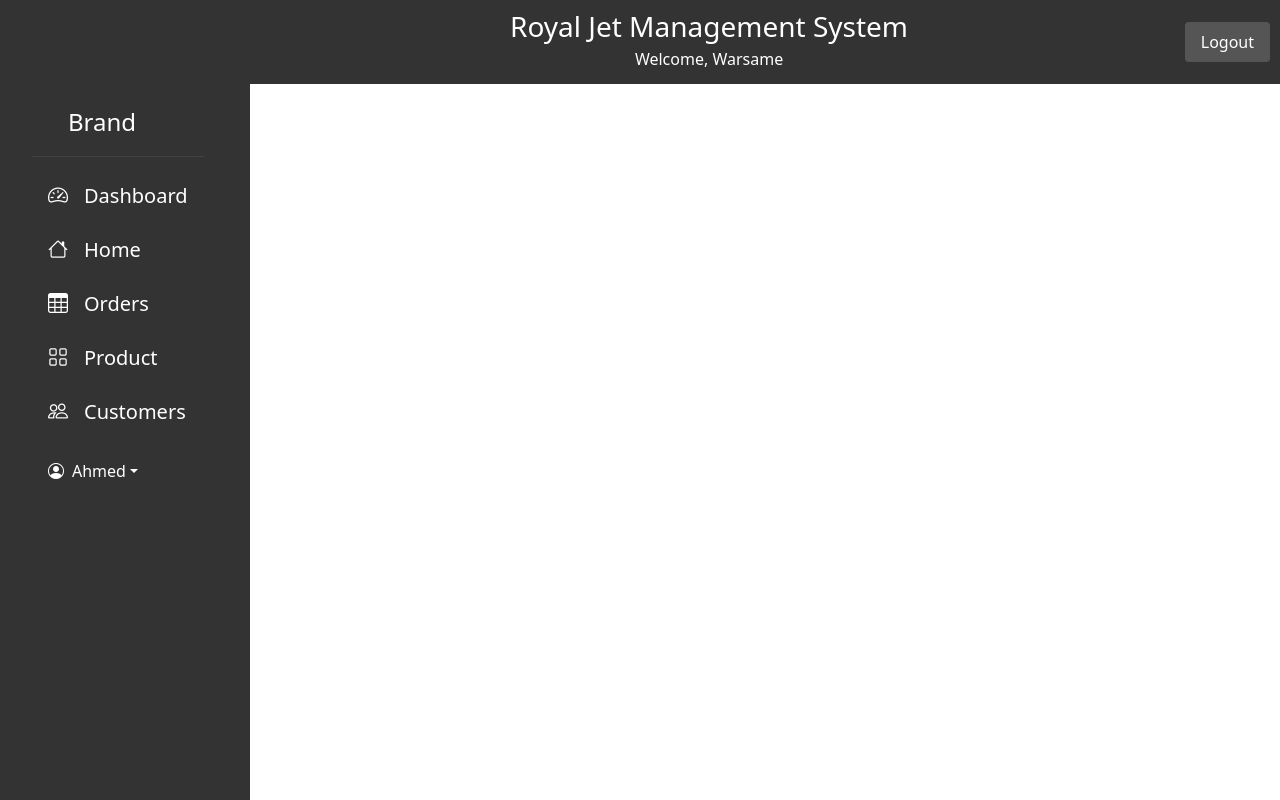
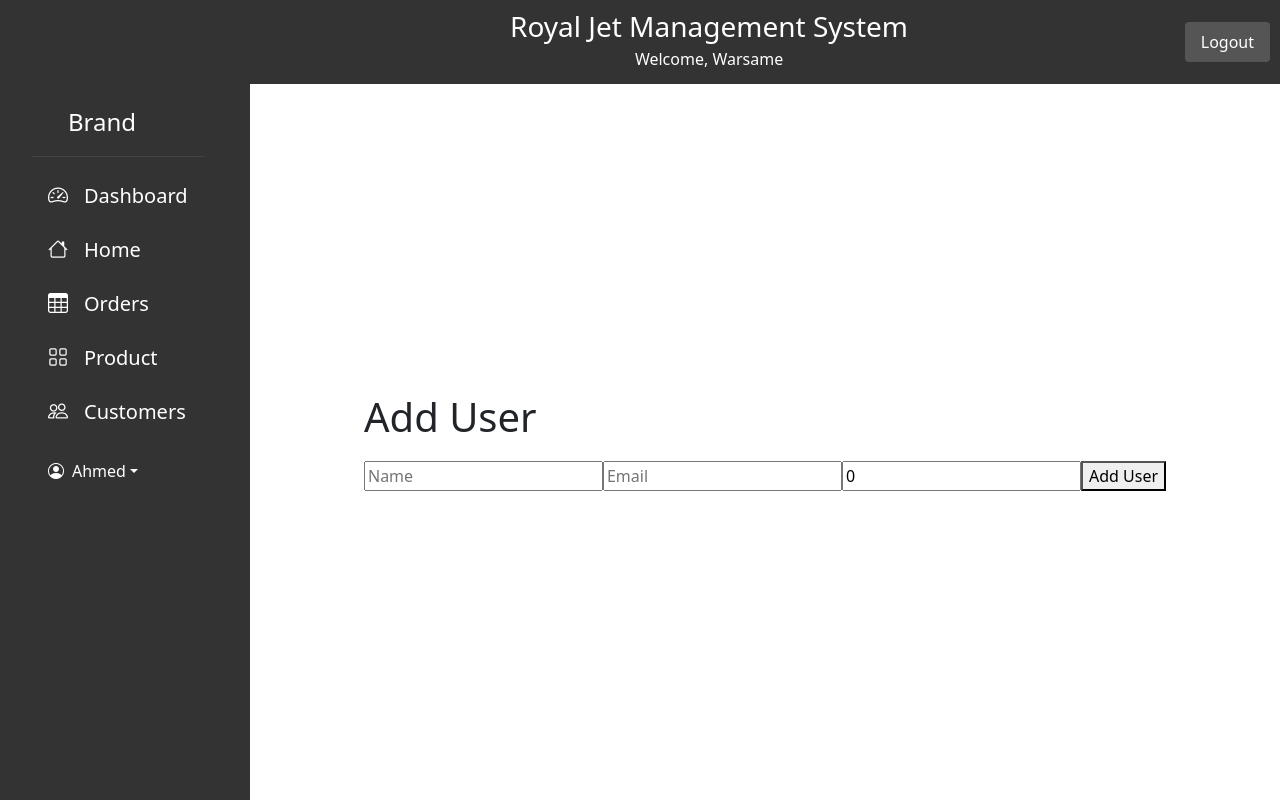
Before and after one commit to Hamda-Dahir/royaljet_project3, a React (Vite) app in the folder client/: page /add-user in a window 1280 px wide. Built offline with nearby package versions, Linux system fonts and the light colour scheme.

Commit message:
feat: added add user section

```diff
--- a/client/src/App.jsx
+++ b/client/src/App.jsx
@@ -8,6 +8,7 @@ import CreateUser from './user/CreateUser';
 import UpdateUser from './user/UpdateUser';
 import SidebarMenu from './Dashboard/SidebarMenu';
 import Header from './Dashboard/Header';
+import AddUser from './user/AddUser';
 
 function App() {
   const [count, setCount] = useState(0);
@@ -25,6 +26,7 @@ function App() {
             <Routes>
               <Route path="/" element={<SidebarMenu />} />
               <Route path="/users" element={<Users />}></Route>
+              <Route path="/add-user" element={<AddUser />} />
               <Route path="/create" element={<CreateUser />}></Route>
               <Route path="/update/:id" element={<UpdateUser />}></Route>
             </Routes>
--- a/client/src/api.js
+++ b/client/src/api.js
@@ -10,3 +10,30 @@ export const getAllUsers = async () => {
     throw error;
   }
 };
+
+export const createUser = async (userData) => {
+  try {
+    const response = await axios.post(`${BASE_URL}/users`, userData);
+    return response.data;
+  } catch (error) {
+    throw error;
+  }
+};
+
+export const updateUser = async (userId, userData) => {
+  try {
+    const response = await axios.put(`${BASE_URL}/users/${userId}`, userData);
+    return response.data;
+  } catch (error) {
+    throw error;
+  }
+};
+
+export const deleteUser = async (userId) => {
+  try {
+    const response = await axios.delete(`${BASE_URL}/users/${userId}`);
+    return response.data;
+  } catch (error) {
+    throw error;
+  }
+};
--- /dev/null
+++ b/client/src/user/AddUser.jsx
@@ -0,0 +1,60 @@
+import React, { useState } from 'react';
+import { useNavigate } from 'react-router-dom';
+import { createUser } from '../api';
+
+const AddUser = () => {
+  const navigate = useNavigate();
+
+  const [newUserData, setNewUserData] = useState({
+    name: '',
+    email: '',
+    age: 0,
+  });
+
+  const handleInputChange = (event) => {
+    const { name, value } = event.target;
+    setNewUserData((prevUserData) => ({
+      ...prevUserData,
+      [name]: value,
+    }));
+  };
+
+  const handleAddUser = async () => {
+    try {
+      await createUser(newUserData);
+      navigate('/users'); // Redirect back to the Users page after adding a user
+    } catch (error) {
+      console.error('Error creating user:', error);
+    }
+  };
+
+  return (
+    <div>
+      <h1>Add User</h1>
+      <input
+        type="text"
+        name="name"
+        value={newUserData.name}
+        placeholder="Name"
+        onChange={handleInputChange}
+      />
+      <input
+        type="email"
+        name="email"
+        value={newUserData.email}
+        placeholder="Email"
+        onChange={handleInputChange}
+      />
+      <input
+        type="number"
+        name="age"
+        value={newUserData.age}
+        placeholder="Age"
+        onChange={handleInputChange}
+      />
+      <button onClick={handleAddUser}>Add User</button>
+    </div>
+  );
+};
+
+export default AddUser;
--- a/client/src/user/Users.jsx
+++ b/client/src/user/Users.jsx
@@ -4,7 +4,8 @@ import { Link } from 'react-router-dom';
 import { FaFilter, FaFileAlt, FaPrint } from 'react-icons/fa';
 import UserReport from './UserReport';
 import './users.css';
-import { getAllUsers } from '../api';
+import { getAllUsers, createUser, updateUser, deleteUser } from '../api';
+import AddUserForm from './AddUser';
 
 function Users() {
   const [users, setUsers] = useState([]);
@@ -13,21 +14,16 @@ function Users() {
   const [usersPerPage] = useState(5);
   const [filterName, setFilterName] = useState('');
   const [filterAge, setFilterAge] = useState('');
-
-  // useEffect(() => {
-  //   axios
-  //     .get('http://localhost:5000/usermodel')
-  //     .then((result) => {
-  //       setUsers(result.data);
-  //       setFilteredUsers(result.data);
-  //     })
-  //     .catch((error) => {
-  //       console.log('Error:', error);
-  //       // Handle the error or show an error message to the user.
-  //     });
-  // }, []);
+  const [newUserData, setNewUserData] = useState({
+    name: '',
+    email: '',
+    age: 0,
+  });
 
   useEffect(() => {
+    fetchUsers();
+  }, []);
+
   const fetchUsers = async () => {
     try {
       const usersData = await getAllUsers();
@@ -37,18 +33,70 @@ function Users() {
     }
   };
 
-    fetchUsers();
-  }, []);
+  // const handleInputChange = (event) => {
+  //   const { name, value } = event.target;
+  //   setNewUserData((prevUserData) => ({
+  //     ...prevUserData,
+  //     [name]: value,
+  //   }));
+  // };
 
-  const handleDelete = (id) => {
-    axios
-      .delete(`http://localhost:5000/delete/${id}`)
-      .then((res) => {
-        console.log(res);
-        window.location.reload();
-      })
-      .catch((err) => console.log(err));
+  // const handleCreateUser = async () => {
+  //   try {
+  //     const newUser = await createUser(newUserData);
+  //     setUsers((prevUsers) => [...prevUsers, newUser]);
+  //     setNewUserData({
+  //       name: '',
+  //       email: '',
+  //       age: 0,
+  //     });
+  //   } catch (error) {
+  //     console.error('Error creating user:', error);
+  //   }
+  // };
+
+  const handleUpdateUser = async (userId) => {
+    try {
+      const updatedUser = await updateUser(userId, newUserData);
+      setUsers((prevUsers) =>
+        prevUsers.map((user) => (user._id === userId ? updatedUser : user))
+      );
+    } catch (error) {
+      console.error('Error updating user:', error);
+    }
   };
+
+  const handleDeleteUser = async (userId) => {
+    try {
+      await deleteUser(userId);
+      setUsers((prevUsers) => prevUsers.filter((user) => user._id !== userId));
+    } catch (error) {
+      console.error('Error deleting user:', error);
+    }
+  };
+
+  // useEffect(() => {
+  //   const fetchUsers = async () => {
+  //     try {
+  //       const usersData = await getAllUsers();
+  //       setUsers(usersData);
+  //     } catch (error) {
+  //       console.error('Error fetching users:', error);
+  //     }
+  //   };
+
+  //   fetchUsers();
+  // }, []);
+
+  // const handleDelete = (id) => {
+  //   axios
+  //     .delete(`http://localhost:5000/delete/${id}`)
+  //     .then((res) => {
+  //       console.log(res);
+  //       window.location.reload();
+  //     })
+  //     .catch((err) => console.log(err));
+  // };
 
   const handleFilterChange = () => {
     let filteredResults = users;
@@ -128,6 +176,7 @@ function Users() {
               <Link to="/create" className="btn btn-success me-2">
                 Add +
               </Link>
+              <Link to="/add-user">Add User</Link>
               <button className="btn btn-secondary">
                 <FaFileAlt className="me-2" />
                 Reports
@@ -157,14 +206,16 @@ function Users() {
                   <td>{user.age}</td>
                   <td>
                     <Link
-                      to={`/update/${user._id}`}
+                      // to={`/update/${user._id}`}
+                      onClick={() => handleUpdateUser(user._id)}
                       className="btn btn-success me-2"
                     >
                       Update
                     </Link>
                     <button
                       className="btn btn-danger"
-                      onClick={() => handleDelete(user._id)}
+                      // onClick={() => handleDelete(user._id)}
+                      onClick={() => handleDeleteUser(user._id)}
                     >
                       Delete
                     </button>
```
Lines whose indentation alone changed are shown as unchanged.
